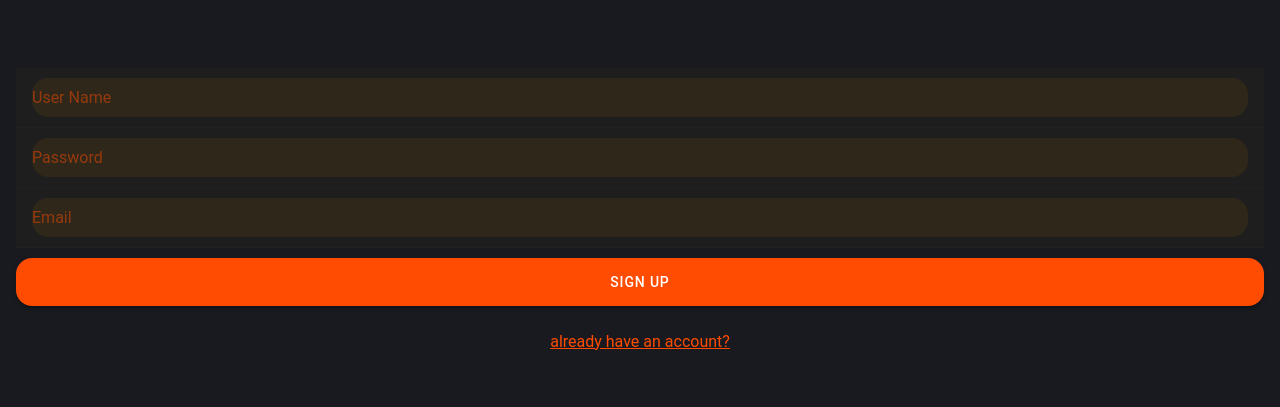
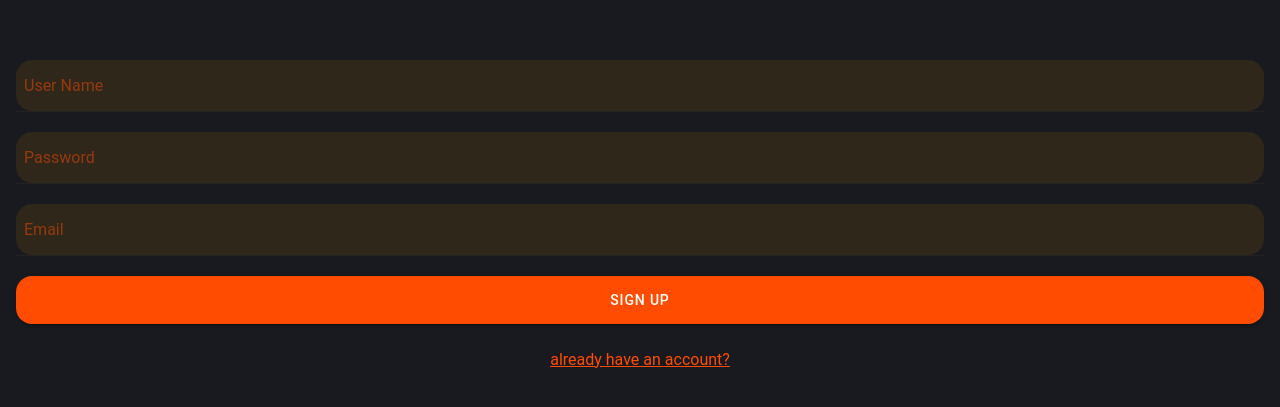
Before and after one commit to Kananmas/crud-app-project, a React (Create React App) app: page /signin in a window 1280 px wide. Shown: the part 191-598 px from the top of the page. Built offline with nearby package versions, Linux system fonts and the light colour scheme.

Commit message:
fix: input & button

```diff
--- a/src/components/Button/index.jsx
+++ b/src/components/Button/index.jsx
@@ -3,7 +3,7 @@ import { StyledIonButton } from "./index.styled.js";
 
 export function Button(props) {
   return (
-    <StyledIonButton color="orange" onClick={props.onClick} className="customButton">
+    <StyledIonButton color="orange" onClick={props.onClick}>
       {props.children}
     </StyledIonButton>
   );
--- a/src/components/Input/index.jsx
+++ b/src/components/Input/index.jsx
@@ -1,11 +1,9 @@
-// global components
-import { IonItem } from "@ionic/react";
 // styles
-import { StylesIonInput } from "./index.styled";
+import { StyledIonItem, StylesIonInput } from "./index.styled";
 
 export function Input(props) {
   return (
-    <IonItem class="custom">
+    <StyledIonItem>
       <StylesIonInput
         color={props.color}
         placeholder={props.placeholder}
@@ -13,6 +11,6 @@ export function Input(props) {
         value={props.value}
         onIonChange={props.onChange}
       ></StylesIonInput>
-    </IonItem>
+    </StyledIonItem>
   );
 }
--- a/src/components/Input/index.styled.js
+++ b/src/components/Input/index.styled.js
@@ -1,11 +1,21 @@
 // styled-components
 import styled from "styled-components";
 // global components
-import { IonInput } from "@ionic/react";
+import { IonInput, IonItem } from "@ionic/react";
+
+export const StyledIonItem = styled(IonItem)`
+  --background: none;
+  --padding-start: 0;
+  --inner-padding-end: 0;
+  --highlight-background:var(--ion-color-orange);
+  margin: 10px 0;
+`;
 
 export const StylesIonInput = styled(IonInput)`
   --background: #2e271a;
   --highlight-color-focused: #ff4c01;
-  margin: 10px 0;
+  --padding-start: 8px !important;
+  --padding-top: 16px;
+  --padding-bottom: 16px;
   border-radius: 16px;
 `;
```
